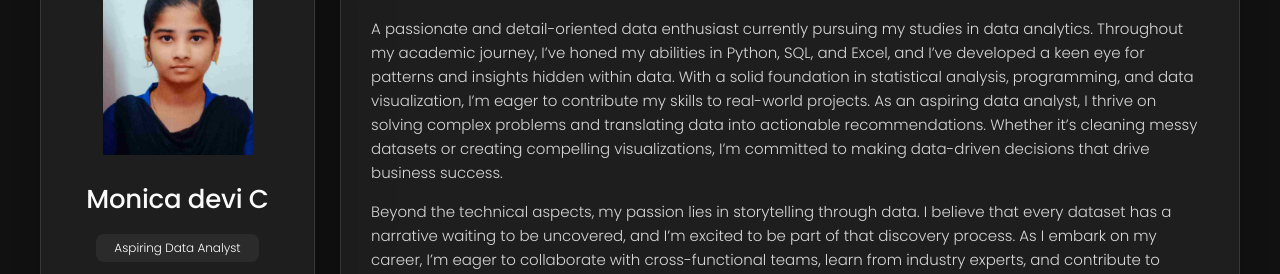
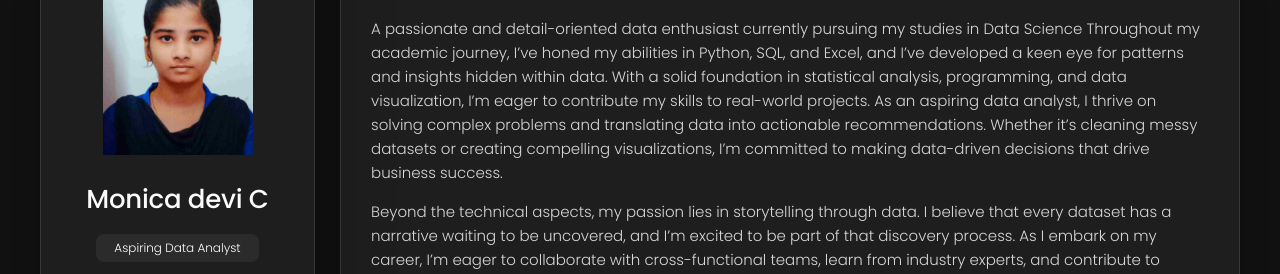
Before and after one commit to Moni226/MyPortfolio, a plain HTML site: page index.html in a window 1280 px wide. Shown: the part 162-436 px from the top of the page. Drawn offline with nearby package versions, Linux system fonts and the light colour scheme.

Commit message:
Update index.html

```diff
--- a/index.html
+++ b/index.html
@@ -158,7 +158,7 @@
 
           <section class="about-text">
             <p>
-                A passionate and detail-oriented data enthusiast currently pursuing my studies in data analytics.
+                A passionate and detail-oriented data enthusiast currently pursuing my studies in Data Science
                 Throughout my academic journey, I’ve honed my abilities in Python, SQL, and Excel, and I’ve developed a keen eye for patterns and insights hidden within data.
                 With a solid foundation in statistical analysis, programming, and data visualization, I’m eager to contribute my skills to real-world projects.
                 As an aspiring data analyst, I thrive on solving complex problems and translating data into actionable recommendations. Whether it’s cleaning messy datasets or creating compelling visualizations, I’m committed to making data-driven decisions that drive business success.
```
